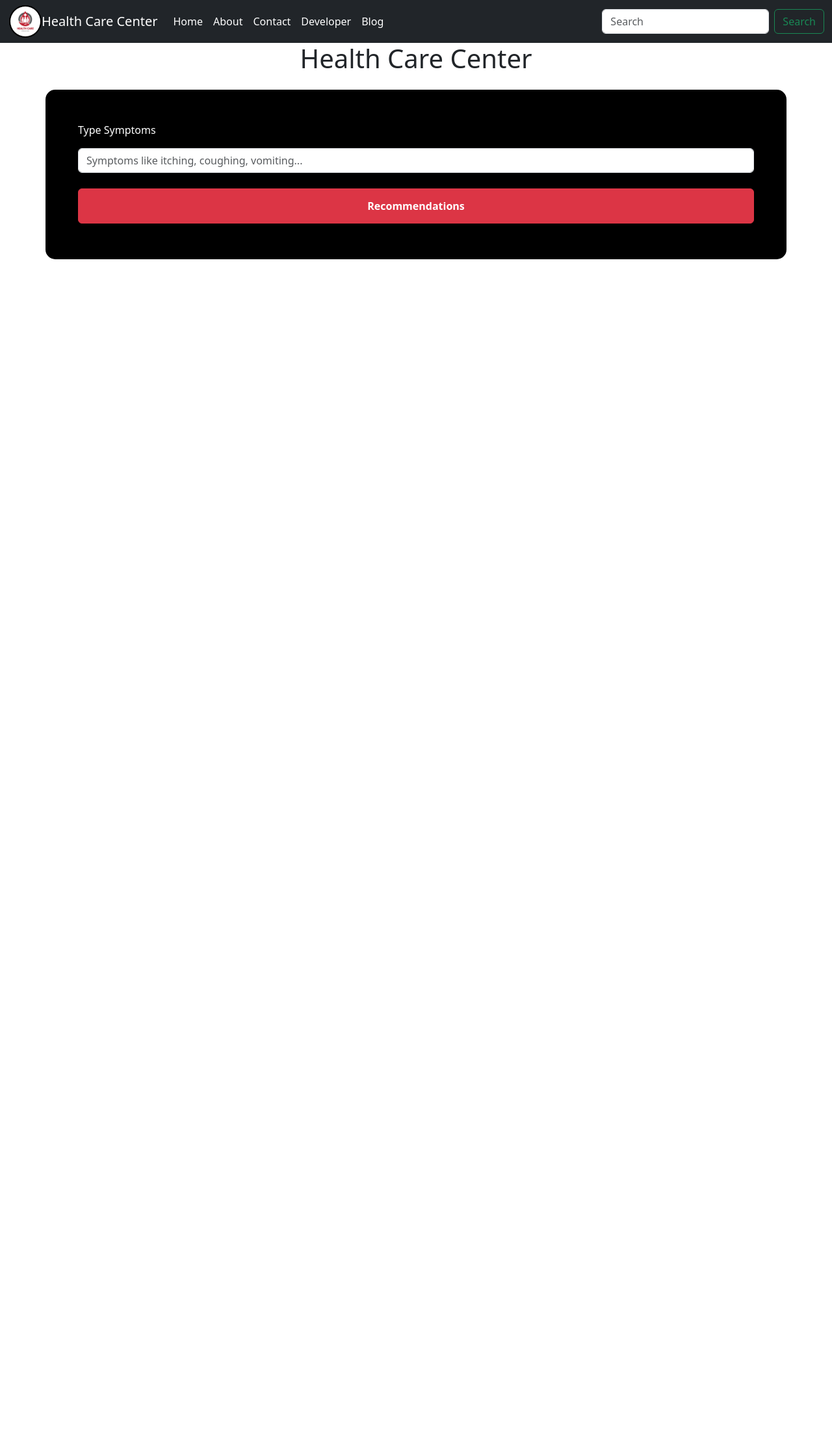
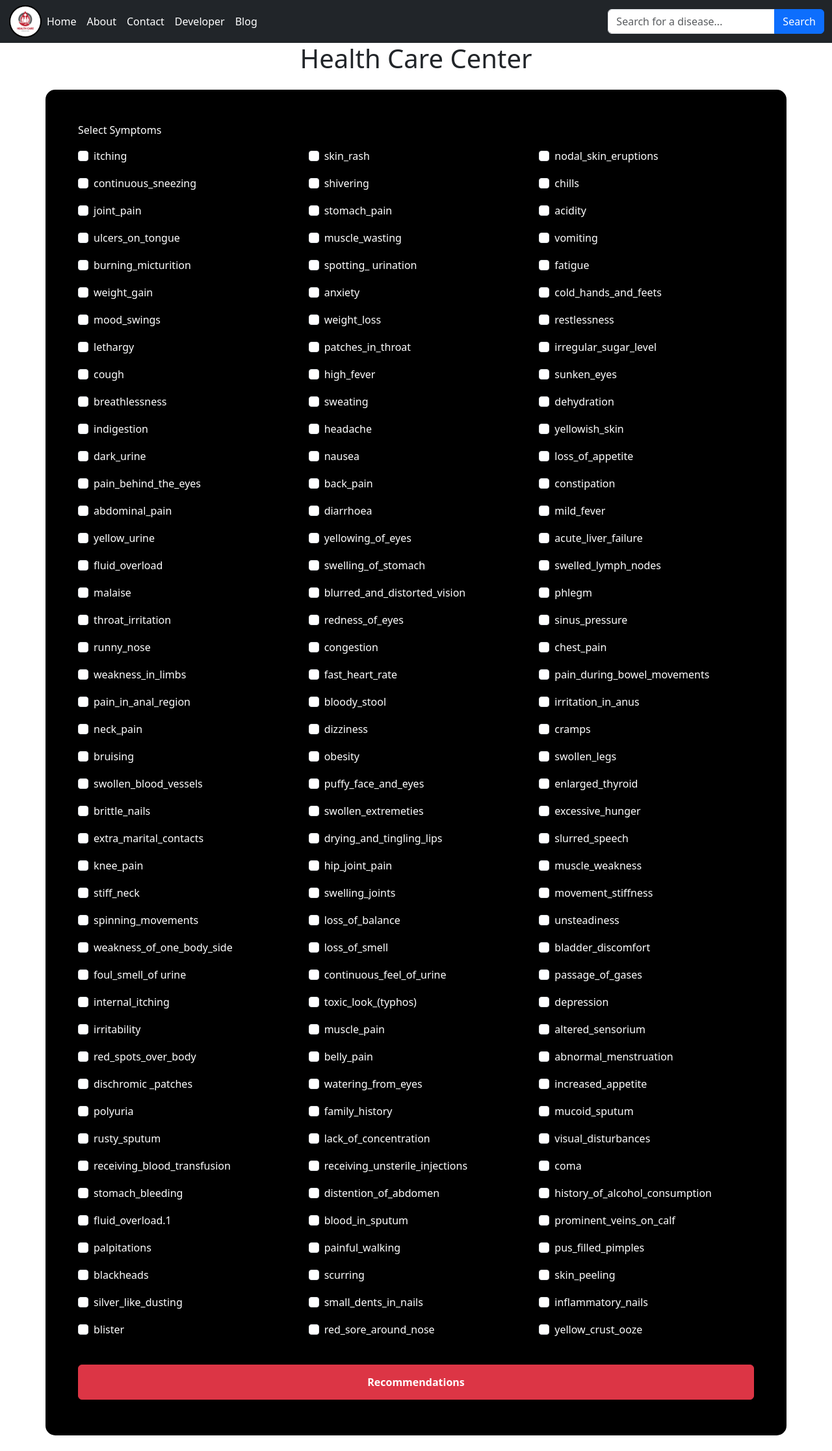
Before and after one commit to SunkaraboinaPraveenKumar/Ai_Health_Recommedation, a Flask app: page / in a window 1280 px wide. Shown: the whole page at 65% size. Before the commit the page ends 399 px from the top, so only its background shows below. Run offline with Flask 3, Linux system fonts and the light colour scheme; parts of the project's set-up code (start-up, migrations or seed data) failed here and were passed over.

Commit message:
modified

```diff
--- a/main.py
+++ b/main.py
@@ -93,27 +93,48 @@ def helper(predicted_disease):
 
 
 # creating routes
+
 @app.route('/')
 def index():
     symptoms_list = list(symptoms_dict.keys())
     return render_template("index.html", symptoms=symptoms_list)
 
 
+@app.route('/search', methods=['POST','GET'])
+def search_disease():
+    if request.method == 'POST':
+        predicted_disease = request.form.get('disease')
+        desc, my_pre, med, die, wrkout = helper(predicted_disease)
+
+        # Process the prescription data
+        pre = [i for i in my_pre[0]]
+
+        # Clean and process 'med' and 'die' lists
+        med = med[0].replace("'", "").strip("[]").split(", ")  # Remove single quotes and convert to list
+        die = die[0].replace("'", "").strip("[]").split(", ")  # Remove single quotes and convert to list
+
+
+        return render_template('index.html', predicted_disease=predicted_disease, dis_desc=desc, des_pre=pre,
+                               wrkout=wrkout, des_med=med, desc_diet=die)
+
+
 @app.route('/predict', methods=['POST', 'GET'])
 def predict():
     if request.method == 'POST':
-        symptoms = request.form.get('symptoms')
-        user_symptoms = [s.strip() for s in symptoms.split(',')]
-        user_symptoms = [sym.strip("[]' ") for sym in user_symptoms]
-        predicted_disease = get_predicted_value(user_symptoms)
+        symptoms = request.form.getlist('symptoms')
+        predicted_disease = get_predicted_value(symptoms)
         desc, my_pre, med, die, wrkout = helper(predicted_disease)
 
-        pre = []
-        for i in my_pre[0]:
-            pre.append(i)
+        # Process the prescription data
+        pre = [i for i in my_pre[0]]
 
-        return render_template('index.html', predicted_disease=predicted_disease, dis_desc=desc, des_pre=pre, wrkout=wrkout, des_med=med, desc_diet=die)
+        # Clean and process 'med' and 'die' lists
+        med = med[0].replace("'", "").strip("[]").split(", ")  # Remove single quotes and convert to list
+        die = die[0].replace("'", "").strip("[]").split(", ")  # Remove single quotes and convert to list
 
+
+        return render_template('index.html', predicted_disease=predicted_disease, dis_desc=desc, des_pre=pre,
+                               wrkout=wrkout, des_med=med, desc_diet=die, symptoms=symptoms)
 
 @app.route('/about')
 def about():
--- a/templates/about.html
+++ b/templates/about.html
@@ -26,9 +26,11 @@
    <nav class="navbar navbar-expand-lg navbar-dark bg-dark">
   <div class="container-fluid">
       <div class="logo">
-            <img class="myimg" src="{{url_for('static',filename='img.png')}}" alt="logo">
+            <a href="/">
+                <img class="myimg" src="{{url_for('static',filename='img.png')}}" alt="logo">
+            </a>
       </div>
-    <a class="navbar-brand" href="#">Health Care Center</a>
+<!--    <a class="navbar-brand" href="#">Health Care Center</a>-->
     <button class="navbar-toggler" type="button" data-bs-toggle="collapse" data-bs-target="#navbarSupportedContent" aria-controls="navbarSupportedContent" aria-expanded="false" aria-label="Toggle navigation">
       <span class="navbar-toggler-icon"></span>
     </button>
--- a/templates/blog.html
+++ b/templates/blog.html
@@ -26,9 +26,11 @@
   <nav class="navbar navbar-expand-lg navbar-dark bg-dark">
   <div class="container-fluid">
       <div class="logo">
-            <img class="myimg" src="{{url_for('static',filename='img.png')}}" alt="logo">
+            <a href="/">
+                <img class="myimg" src="{{url_for('static',filename='img.png')}}" alt="logo">
+            </a>
       </div>
-    <a class="navbar-brand" href="#">Health Care Center</a>
+<!--    <a class="navbar-brand" href="#">Health Care Center</a>-->
     <button class="navbar-toggler" type="button" data-bs-toggle="collapse" data-bs-target="#navbarSupportedContent" aria-controls="navbarSupportedContent" aria-expanded="false" aria-label="Toggle navigation">
       <span class="navbar-toggler-icon"></span>
     </button>
--- a/templates/contact.html
+++ b/templates/contact.html
@@ -26,9 +26,11 @@
   <nav class="navbar navbar-expand-lg navbar-dark bg-dark">
   <div class="container-fluid">
       <div class="logo">
-            <img class="myimg" src="{{url_for('static',filename='img.png')}}" alt="logo">
+            <a href="/">
+                <img class="myimg" src="{{url_for('static',filename='img.png')}}" alt="logo">
+            </a>
       </div>
-    <a class="navbar-brand" href="#">Health Care Center</a>
+<!--    <a class="navbar-brand" href="#">Health Care Center</a>-->
     <button class="navbar-toggler" type="button" data-bs-toggle="collapse" data-bs-target="#navbarSupportedContent" aria-controls="navbarSupportedContent" aria-expanded="false" aria-label="Toggle navigation">
       <span class="navbar-toggler-icon"></span>
     </button>
--- a/templates/developer.html
+++ b/templates/developer.html
@@ -26,9 +26,11 @@
   <nav class="navbar navbar-expand-lg navbar-dark bg-dark">
   <div class="container-fluid">
       <div class="logo">
-            <img class="myimg" src="{{url_for('static',filename='img.png')}}" alt="logo">
+            <a href="/">
+                <img class="myimg" src="{{url_for('static',filename='img.png')}}" alt="logo">
+            </a>
       </div>
-    <a class="navbar-brand" href="#">Health Care Center</a>
+<!--    <a class="navbar-brand" href="#">Health Care Center</a>-->
     <button class="navbar-toggler" type="button" data-bs-toggle="collapse" data-bs-target="#navbarSupportedContent" aria-controls="navbarSupportedContent" aria-expanded="false" aria-label="Toggle navigation">
       <span class="navbar-toggler-icon"></span>
     </button>
--- a/templates/index.html
+++ b/templates/index.html
@@ -28,9 +28,11 @@
     <nav class="navbar navbar-expand-lg navbar-dark bg-dark">
   <div class="container-fluid">
       <div class="logo">
+            <a href="/">
                 <img class="myimg" src="{{url_for('static',filename='img.png')}}" alt="logo">
+            </a>
       </div>
-    <a class="navbar-brand" href="#">Health Care Center</a>
+<!--    <a class="navbar-brand" href="#">Health Care Center</a>-->
     <button class="navbar-toggler" type="button" data-bs-toggle="collapse" data-bs-target="#navbarSupportedContent" aria-controls="navbarSupportedContent" aria-expanded="false" aria-label="Toggle navigation">
       <span class="navbar-toggler-icon"></span>
     </button>
@@ -52,10 +54,13 @@
           <a class="nav-link active" aria-current="page" href="/blog">Blog</a>
         </li>
       </ul>
-      <form class="d-flex" role="search">
-        <input class="form-control me-2" type="search" placeholder="Search" aria-label="Search">
-        <button class="btn btn-outline-success" type="submit">Search</button>
+      <form action="/search" method="POST">
+        <div class="input-group">
+            <input type="text" class="form-control" placeholder="Search for a disease..." name="disease">
+            <button class="btn btn-primary" type="submit">Search</button>
+        </div>
         </form>
+
     </div>
   </div>
 </nav>
@@ -63,26 +68,62 @@
     <div class="container mt-4 my-4" style="background:black;color:white;border-radius:15px;padding:50px">
     <form action="/predict" method="post">
         <div class="form-group">
-                <label for="symptoms" class="mb-3">Type Symptoms</label>
-                <input type="text" class="form-control" name="symptoms" id="symptoms" placeholder="Symptoms like itching, coughing, vomiting...">
+            <label for="symptoms" class="mb-3">
+                {% if request.path == '/predict' %}
+                    Selected Symptoms
+                {% else %}
+                    Select Symptoms
+                {% endif %}
+            </label>
+
+            <div class="row">
+                {% for symptom in symptoms %}
+                    <div class="col-md-4 mb-3">
+                        <div class="form-check">
+                            <input class="form-check-input" type="checkbox" value="{{ symptom }}" name="symptoms">
+                            <label class="form-check-label" for="{{ symptom }}">{{ symptom }}</label>
+                        </div>
+                    </div>
+                {% endfor %}
+            </div>
         </div>
         <br>
-            <button class="btn btn-danger"  style="width:100%;padding:14px;margin-bottom:5px;font-weight:bold;">Recommendations</button>
+        <button class="btn btn-danger" style="width:100%;padding:14px;margin-bottom:5px;font-weight:bold;">Recommendations</button>
     </form>
 </div>
+
 
     {% if predicted_disease %}
     <h1 class="text-center mt-4 my-4">Our AI Doc Results</h1>
     <div class="container">
-        <div class="result-container ml-3">
-        <button class="toggle-button" data-bs-toggle="modal" data-bs-target="#diseaseModal" style="padding:4px;  margin: 5px 40px 5px 0; font-size:20px;font-weight:bold; width:140px; border-radius:5px; background:#F39334;color:black;">Disease</button>
-        <button class="toggle-button" data-bs-toggle="modal" data-bs-target="#descriptionModal" style="padding:4px; margin: 5px 40px 5px 0; font-size:20px;font-weight:bold; width:140px; border-radius:5px; background:#268AF3 ;color:black;">Description</button>
-        <button class="toggle-button" data-bs-toggle="modal" data-bs-target="#precautionModal" style="padding:4px; margin: 5px 40px 5px 0; font-size:20px;font-weight:bold; width:140px; border-radius:5px; background:#F371F9 ;color:black;">Precaution</button>
-        <button class="toggle-button" data-bs-toggle="modal" data-bs-target="#medicationsModal" style="padding:4px; margin: 5px 40px 5px 0; font-size:20px;font-weight:bold; width:140px;border-radius:5px; background:#F8576F ;color:black;">Medications</button>
-        <button class="toggle-button" data-bs-toggle="modal" data-bs-target="#workoutsModal" style="padding:4px; margin: 5px 40px 5px 0; font-size:20px;font-weight:bold; width:140px; border-radius:5px; background:#99F741 ;color:black;">Workouts</button>
-        <button class="toggle-button" data-bs-toggle="modal" data-bs-target="#dietsModal" style="padding:4px; margin: 5px 40px 5px 0; font-size:20px;font-weight:bold; width:140px; border-radius:5px; background:#E5E23D;color:black;">Diets</button>
+    <div class="result-container d-flex flex-wrap flex-column flex-sm-row justify-content-center align-items-center">
+        <button class="toggle-button" data-bs-toggle="modal" data-bs-target="#diseaseModal"
+            style="padding:4px; margin: 5px 20px; font-size:20px; font-weight:bold; width:140px; border-radius:5px; background:#F39334;color:black;">
+            Disease
+        </button>
+        <button class="toggle-button" data-bs-toggle="modal" data-bs-target="#descriptionModal"
+            style="padding:4px; margin: 5px 20px; font-size:20px; font-weight:bold; width:140px; border-radius:5px; background:#268AF3;color:black;">
+            Description
+        </button>
+        <button class="toggle-button" data-bs-toggle="modal" data-bs-target="#precautionModal"
+            style="padding:4px; margin: 5px 20px; font-size:20px; font-weight:bold; width:140px; border-radius:5px; background:#F371F9;color:black;">
+            Precaution
+        </button>
+        <button class="toggle-button" data-bs-toggle="modal" data-bs-target="#medicationsModal"
+            style="padding:4px; margin: 5px 20px; font-size:20px; font-weight:bold; width:140px; border-radius:5px; background:#F8576F;color:black;">
+            Medications
+        </button>
+        <button class="toggle-button" data-bs-toggle="modal" data-bs-target="#workoutsModal"
+            style="padding:4px; margin: 5px 20px; font-size:20px; font-weight:bold; width:140px; border-radius:5px; background:#99F741;color:black;">
+            Workouts
+        </button>
+        <button class="toggle-button" data-bs-toggle="modal" data-bs-target="#dietsModal"
+            style="padding:4px; margin: 5px 20px; font-size:20px; font-weight:bold; width:140px; border-radius:5px; background:#E5E23D;color:black;">
+            Diets
+        </button>
     </div>
 </div>
+
     {% endif %}
 
 <!-- Disease Model   -->
```
Lines whose indentation alone changed are shown as unchanged.
